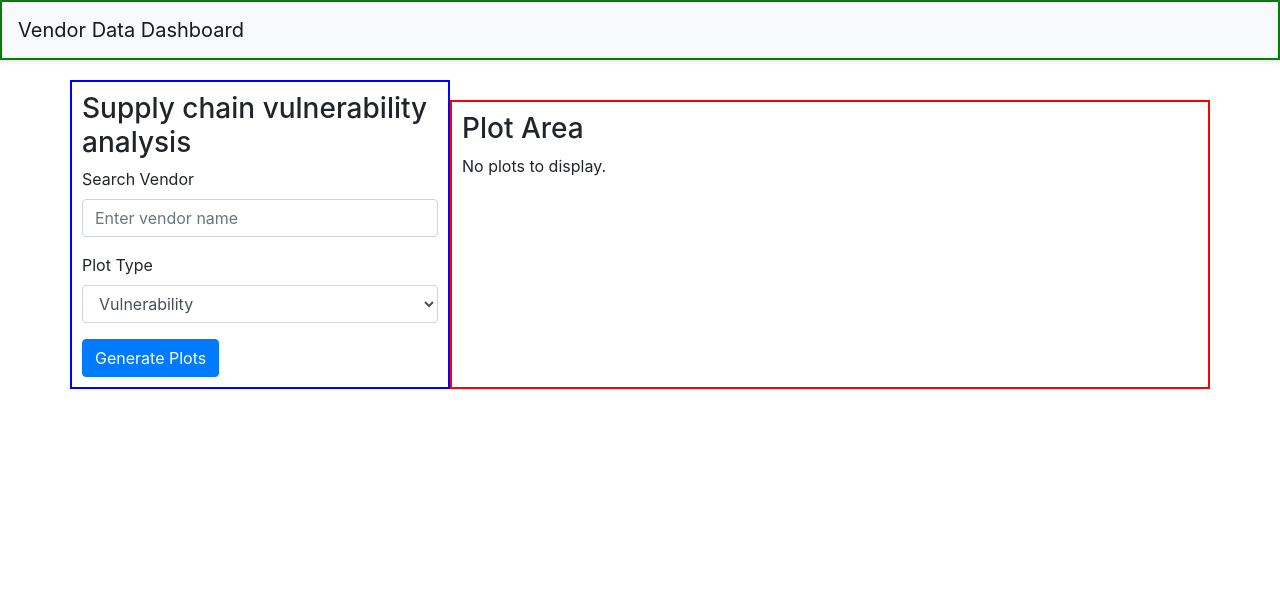
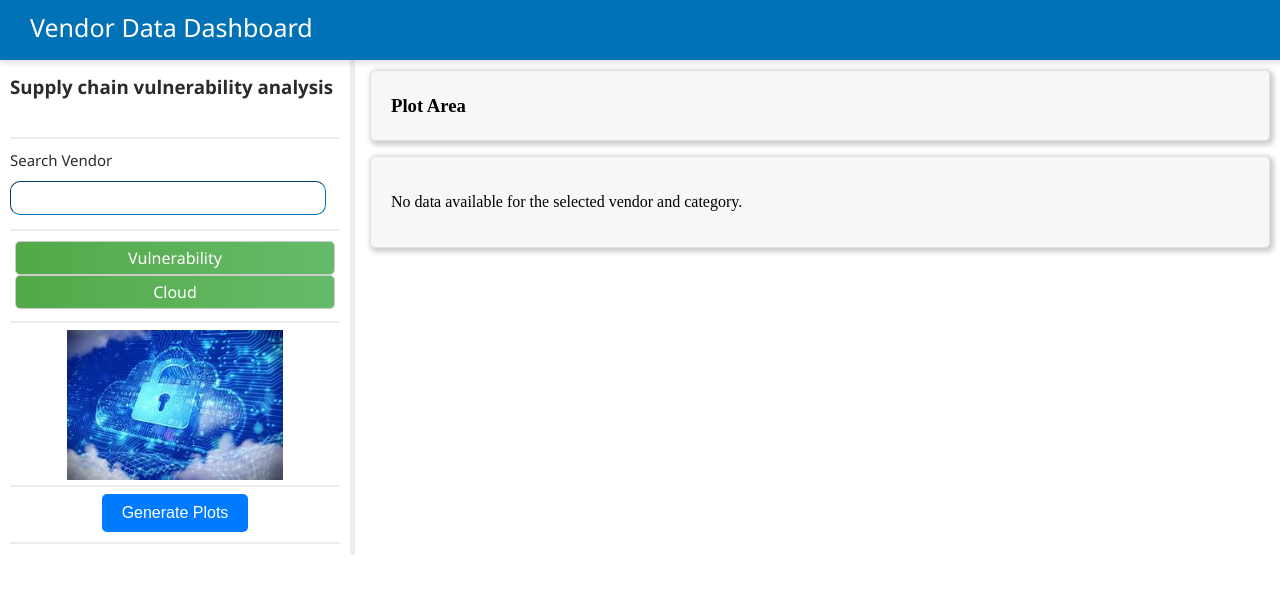
Before and after one commit to srishmath/cloud_security, a Flask app: page /dashboard in a window 1280 px wide. Shown: the top 594 px of the page. Run offline with Flask 3, Linux system fonts and the light colour scheme; parts of the project's set-up code (start-up, migrations or seed data) failed here and were passed over; some libraries are stand-ins or nearby versions.

Commit message:
Add files via upload

```diff
--- a/project/app/dashboard.py
+++ b/project/app/dashboard.py
@@ -1,5 +1,7 @@
 from flask import Flask, request, render_template, jsonify
 import pandas as pd
+import matplotlib
+matplotlib.use('Agg')  # Use non-interactive backend
 import matplotlib.pyplot as plt
 import io
 import os
--- /dev/null
+++ b/project/app/static/dashboard.css
@@ -0,0 +1,273 @@
+body {
+    margin: 0;
+    padding: 0;
+    background-color: white;
+}
+
+nav {
+    background-attachment: scroll;
+    background-clip: border-box;
+    background-color: rgb(0, 114, 181);
+    color: rgb(255, 255, 255);
+    display: block;
+    font-family: aktiv-grotesk, "Segoe UI", Arial, Helvetica, sans-serif;
+    height: 50px;
+    width: 100%;
+    z-index: 10;
+    position: fixed;
+    padding-top: 10px;
+    box-shadow: 2px 2px 5px 2px rgba(0, 0, 0, 0.1);
+}
+
+nav label {
+    font-size: 25px;
+    padding-left: 30px;
+}
+
+.container {
+    padding-top: 20px;
+}
+
+.search-area {
+    border-right: 5px solid rgb(237, 237, 237);
+    color: rgb(43, 43, 43);
+    background-color: white;
+    position: fixed;
+    display: block;
+    font-family: aktiv-grotesk, "Segoe UI", Arial, Helvetica, sans-serif;
+    height: 520px;
+    max-width: 330px;
+    min-width: 330px;
+    overflow-y: auto;
+    padding-left: 10px;
+    padding-right: 10px;
+    padding-top: 15px;
+    transform-origin: 0px 247.667px;
+    transition: all 0.2s cubic-bezier(0.945, 0.02, 0.27, 0.665);
+    unicode-bidi: isolate;
+    width: 330px;
+}
+
+.search-title {
+    min-height: 60px;
+    max-height: 80px;
+    padding-top: 20px;
+    padding-bottom: 20px;
+    border-bottom: 2px solid rgb(237, 237, 237);
+}
+
+.form-group1 {
+    min-height: 70px;
+    max-height: 70px;
+    padding-top: 10px;
+    padding-bottom: 10px;
+    border-bottom: 2px solid rgb(237, 237, 237);
+}
+
+.form-group1 label {
+    font-size: 15px;
+}
+
+.form-group1 input {
+    border-color: rgb(0, 114, 181);
+    border-width: 1.5px;
+    border-radius: 10px;
+    width: 90%;
+    margin-top: 10px;
+    height: 30px;
+    margin-bottom: 10px;
+    padding-left: 15px;
+}
+
+.banner {
+    margin-top: 7px;
+    margin-bottom: 7px;
+    padding-left: 30px;
+    padding-right: 30px;
+    border-bottom: 2px solid rgb(237, 237, 237);
+}
+
+.banner img {
+    width: 80%;
+    height: 150px;
+}
+
+.form-group {
+    min-height: 70px;
+    max-height: 70px;
+    padding-top: 10px;
+    padding-bottom: 10px;
+    border-bottom: 2px solid rgb(237, 237, 237);
+}
+
+.form-group.options {
+    display: flex;
+    justify-content: space-around;
+    margin-bottom: 15px;
+}
+
+.option {
+    position: relative;
+    padding: 5px 10px;
+    border: 1px solid #ccc;
+    border-radius: 5px;
+    background: linear-gradient(to right, #53a947, #66bb6a);
+    color: #fff;
+    font-size: 16px;
+    cursor: pointer;
+    margin: 0 5px;
+    text-align: center;
+    flex: 2;
+    display: flex;
+    align-items: center;
+    justify-content: center;
+    margin: 0 5px;
+}
+
+.option input[type="radio"] {
+    display: none;
+}
+
+.option.selected {
+    background: #4caf50;
+}
+
+.option input[type="radio"]:checked + span {
+    border: 2px solid #007bff; /* Change border color when checked */
+    background-color: #007bff; /* Change background color when checked */
+}
+
+.option span {
+    display: block;
+    width: 100%;
+    height: 100%;
+    padding: 0px 20px;
+    border-radius: 5px;
+    text-align: center;
+}
+
+.div-btn {
+    padding-bottom: 10px;
+    border-bottom: 2px solid rgb(237, 237, 237);
+}
+
+.btn {
+    padding: 10px 20px;
+    background-color: #007bff;
+    border: none;
+    color: white;
+    text-align: center;
+    text-decoration: none;
+    display: inline-block;
+    font-size: 16px;
+    margin: 4px 2px;
+    cursor: pointer;
+    border-radius: 5px;
+    display: block;
+    margin: 0 auto;
+}
+
+.plot-area {
+    margin-top: 20px;
+    width: calc(100% - 400px);
+    border-radius: 5px;
+    padding: 10px;
+    position: absolute;
+    right: 20px;
+    top: 20px;
+}
+
+.plot-area-title {
+    background-color: #f7f7f7;
+    padding-top: 5px;
+    padding-bottom: 5px;
+    padding-left: 20px;
+    width: calc(145.28% - 400px);
+    margin-bottom: 10px;
+    margin-top: 20px;
+    border: 1px solid #dee2e6;
+    border-radius: 5px;
+    box-shadow: 2px 2px 5px 2px rgba(0, 0, 0, 0.2);
+}
+
+.plot-area-content {
+    overflow-y: auto;
+    background-color: #f7f7f7;
+    padding-left: 20px;
+    padding-top: 20px;
+    padding-bottom: 20px;
+    padding-right: 20px;
+    width: calc(143% - 400px);
+    margin-bottom: 10px;
+    margin-top: 15px;
+    border: 1px solid #dee2e6;
+    border-radius: 5px;
+    box-shadow: 2px 2px 5px 2px rgba(0, 0, 0, 0.2);
+}
+
+.plot-area-content > div {
+    flex: 1 0 48%;
+    margin-bottom: 10px;
+}
+
+.plot-area-content > div img {
+    display: block;
+    margin-bottom: 0px;
+}
+
+.plot-area-content .row {
+    display: flex;
+    justify-content: space-between;
+    flex-wrap: wrap;
+}
+
+.plot-area-content .column {
+    width: 48%;
+    display: flex;
+    justify-content: center;
+    align-items: center;
+}
+
+.plot-area-content .column img {
+    width: 100%;
+    border-radius: 5px;
+    box-shadow: 1px 1px 3px rgba(0, 0, 0, 0.1);
+}
+
+.full-width-image {
+    width: 100%;
+}
+
+.full-width-image img {
+    width: 90%;
+}
+
+.input-with-suggestions {
+    position: relative;
+}
+
+.suggestions {
+    position: absolute;
+    width: 100%;
+    max-height: 150px; /* Limit height to prevent overflow */
+    overflow-y: auto;
+    background-color: #fff;
+    border: 1px solid #ccc;
+    border-top: none;
+    box-shadow: 0px 8px 16px 0px rgba(0, 0, 0, 0.2);
+    z-index: 1000; /* Ensure suggestions appear above other elements */
+    display: none; /* Initially hide suggestions */
+}
+
+.suggestions div {
+    padding: 10px;
+    cursor: pointer;
+}
+
+.suggestions div:hover {
+    background-color: #f1f1f1;
+}
+
+.input-with-suggestions input:focus + .suggestions {
+    display: block; /* Show suggestions when input is focused */
+}
--- a/project/app/templates/dashboard.html
+++ b/project/app/templates/dashboard.html
@@ -4,90 +4,96 @@
     <meta charset="UTF-8">
     <meta name="viewport" content="width=device-width, initial-scale=1.0">
     <title>Vendor Data Dashboard</title>
-    <link href="https://stackpath.bootstrapcdn.com/bootstrap/4.5.2/css/bootstrap.min.css" rel="stylesheet">
-    <link rel="stylesheet" href="https://code.jquery.com/ui/1.12.1/themes/base/jquery-ui.css">
-    <style>
-        .navbar {
-            z-index: 1000; /* Increased z-index */
-            border: 2px solid green;
-            box-shadow: 0px 2px 4px rgba(0, 0, 0, 0.1); /* Added box-shadow */
-        }
-        .container {
-            padding-top: 20px; /* Added padding to create space between navbar and content */
-        }
-        .search-area {
-            width: 200px;
-            border: 2px solid blue;
-            position: sticky;
-            top: 20px;
-            z-index: 999;
-            background-color: #ffffff;
-            padding: 10px;
-        }
-        .plot-area {
-            margin-top: 20px;
-            width: calc(100% - 4px);
-            overflow-y: auto;
-            border: 2px solid red;
-            padding: 10px;
-        }
-        .plot-area-title {
-            background-color: #f8f9fa;
-            padding: 10px;
-            margin-bottom: 10px;
-            border: 1px solid #dee2e6;
-            border-radius: 5px;
-        }
-    </style>
+    <link rel="stylesheet" text="text/css" href="../static/dashboard.css">
 </head>
+
 <body>
-    <nav class="navbar navbar-expand-lg navbar-light bg-light">
-        <a class="navbar-brand" href="#">Vendor Data Dashboard</a>
+    <nav class="navbar">
+        <label>Vendor Data Dashboard</label>
     </nav>
 
     <div class="container">
         <div class="row">
-            <div class="col-md-4 search-area">
-                <h3>Supply chain vulnerability analysis</h3>
+            <div class="search-area">
+                <div class="search-title">
+                    <h3>Supply chain vulnerability analysis</h3>
+                </div>
                 <form method="post">
-                    <div class="form-group">
-                        <label for="vendor">Search Vendor</label>
-                        <input type="text" class="form-control" id="vendor" name="vendor" placeholder="Enter vendor name" required>
+                    <div class="form-group1">
+                        <label for="vendor">Search Vendor</label><br>
+                        <input type="text" class="form-control" id="vendor" name="vendor" required oninput="getVendorSuggestions(this.value)" autocomplete="off">
+                        <div id="vendorSuggestions" class="suggestions"></div>
                     </div>
                     <div class="form-group">
-                        <label for="plot_type">Plot Type</label>
-                        <select class="form-control" id="plot_type" name="plot_type" required>
-                            <option value="Vulnerability">Vulnerability</option>
-                            <option value="Cloud">Cloud</option>
-                        </select>
+                        <label class="option">
+                            <input type="radio" name="plot_type" value="Vulnerability" required>
+                            <span>Vulnerability</span>
+                        </label>
+                        <label class="option">
+                            <input type="radio" name="plot_type" value="Cloud" required>
+                            <span>Cloud</span>
+                        </label>
                     </div>
-                    <button type="submit" class="btn btn-primary">Generate Plots</button>
+                    <div class="banner">
+                        <center><img src="../static/banner.jpg" alt=""></center>
+                    </div>
+                    <div class="div-btn">
+                        <button type="submit" class="btn btn-primary">Generate Plots</button>
+                    </div>
                 </form>
-                {% if error %}
-                <div class="alert alert-danger" role="alert">
-                    {{ error }}
+            </div>
+            <div class="plot-area">
+                <div class="plot-area-title">
+                    <h3>Plot Area</h3>
                 </div>
-                {% endif %}
-            </div>
-            <div class="col-md-8 plot-area">
-                <h3>Plot Area</h3>
-                {% if plot_urls %}
-                <div>
-                    {% for plot_url in plot_urls %}
-                    <img src="{{ url_for('static', filename=plot_url) }}" alt="Plot {{ loop.index }}">
-                    {% endfor %}
+                <div class="plot-area-content">
+                    {% if plot_urls %}
+                        {% if plot_type == 'Vulnerability' %}
+                        <div class="row">
+                            <div class="column"><img src="{{ url_for('static', filename=plot_urls[0]) }}" alt="Vulnerability Plot 1"></div>
+                            <div class="column"><img src="{{ url_for('static', filename=plot_urls[2]) }}" alt="Vulnerability Plot 3"></div>
+                        </div>
+                        <div class="row">
+                            <div class="column"><img src="{{ url_for('static', filename=plot_urls[1]) }}" alt="Vulnerability Plot 2"></div>
+                            <div class="column"><img src="{{ url_for('static', filename=plot_urls[3]) }}" alt="Vulnerability Plot 4"></div>
+                        </div>
+                        {% elif plot_type == 'Cloud' %}
+                        <div class="row">
+                            <center><div class="full-width-image"><img src="{{ url_for('static', filename=plot_urls[0]) }}" alt="Severity of Vulnerabilities Across Cloud Components"></div></center>
+                        </div>
+                        <div class="row">
+                            {% for plot_url in plot_urls[1:] %}
+                                <div class="column"><img src="{{ url_for('static', filename=plot_url) }}" alt="Cloud Component Pie Chart {{ loop.index }}"></div>
+                            {% endfor %}
+                        </div>
+                        {% endif %}
+                    {% else %}
+                        <p>No data available for the selected vendor and category.</p>
+                    {% endif %}
                 </div>
-                {% else %}
-                <p>No plots to display.</p>
-                {% endif %}
             </div>
         </div>
     </div>
+    <!-- <script>
+        function getVendorSuggestions(input) {
+            fetch(/vendors?q=${input})
+                .then(response => response.json())
+                .then(data => {
+                    const suggestionsDiv = document.getElementById('vendorSuggestions');
+                    suggestionsDiv.innerHTML = '';
+                    data.forEach(vendor => {
+                        const option = document.createElement('div');
+                        option.textContent = vendor;
+                        option.setAttribute('onclick', selectVendor('${vendor}'));
+                        suggestionsDiv.appendChild(option);
+                    });
+                });
+        }
 
-    <script src="https://code.jquery.com/jquery-3.5.1.slim.min.js"></script>
-    <script src="https://code.jquery.com/ui/1.12.1/jquery-ui.min.js"></script>
-
-    <script src="https://cdn.jsdelivr.net/npm/@popperjs/core@2.5.2/dist/umd/popper.min.js"></script>
-    <script src="https://stackpath.bootstrapcdn.com/bootstrap/4.5.2/js/bootstrap.min.js"></script>
+        function selectVendor(vendor) {
+            document.getElementById('vendor').value = vendor;
+            document.getElementById('vendorSuggestions').innerHTML = '';
+        }
+    </script>           -->
 </body>
 </html>
```
Also changed, not shown: project/app/templates/index.html (+39 -14 lines), project/app/static/plot0.png, project/app/static/plot1.png, project/app/static/plot2.png, project/app/static/plot3.png.
